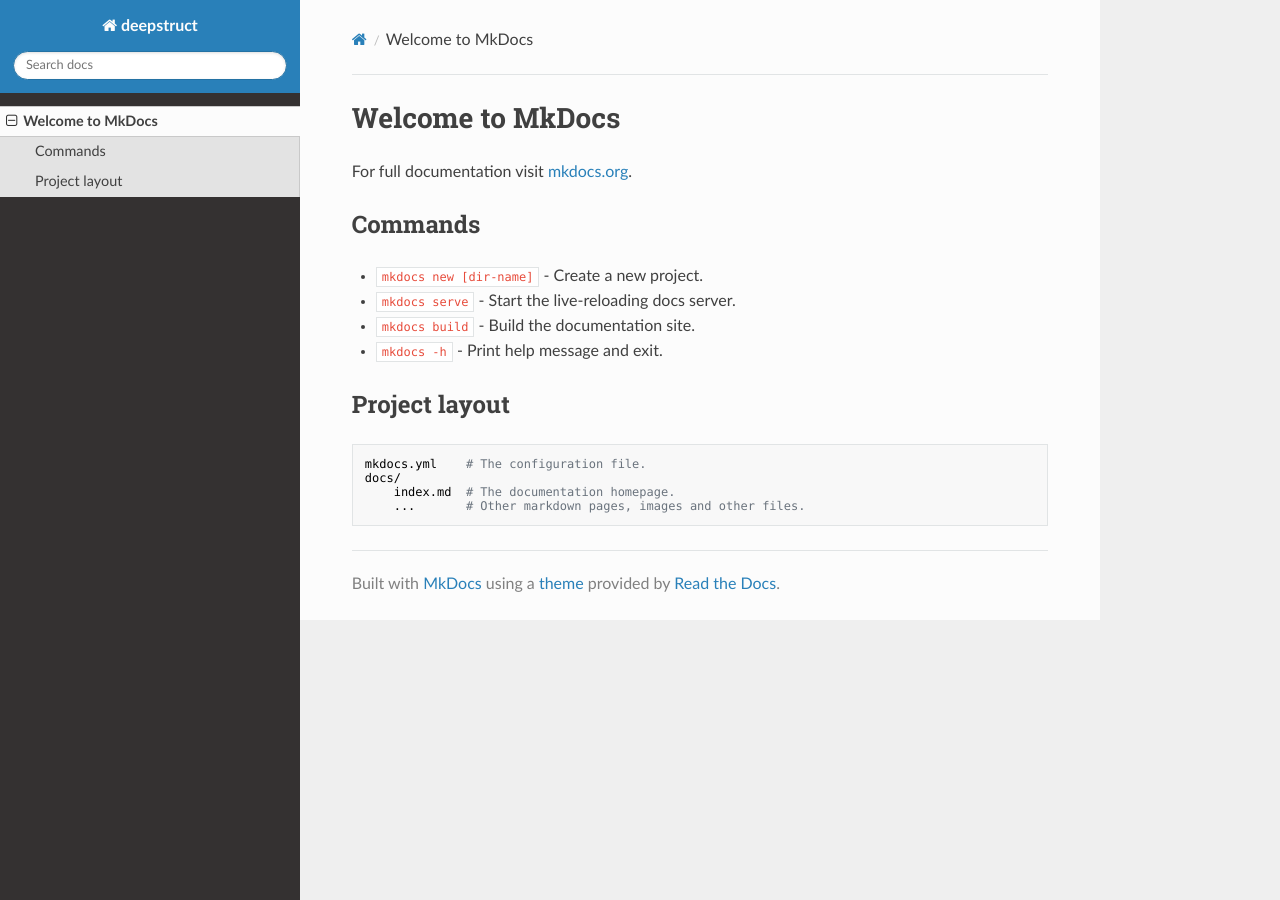
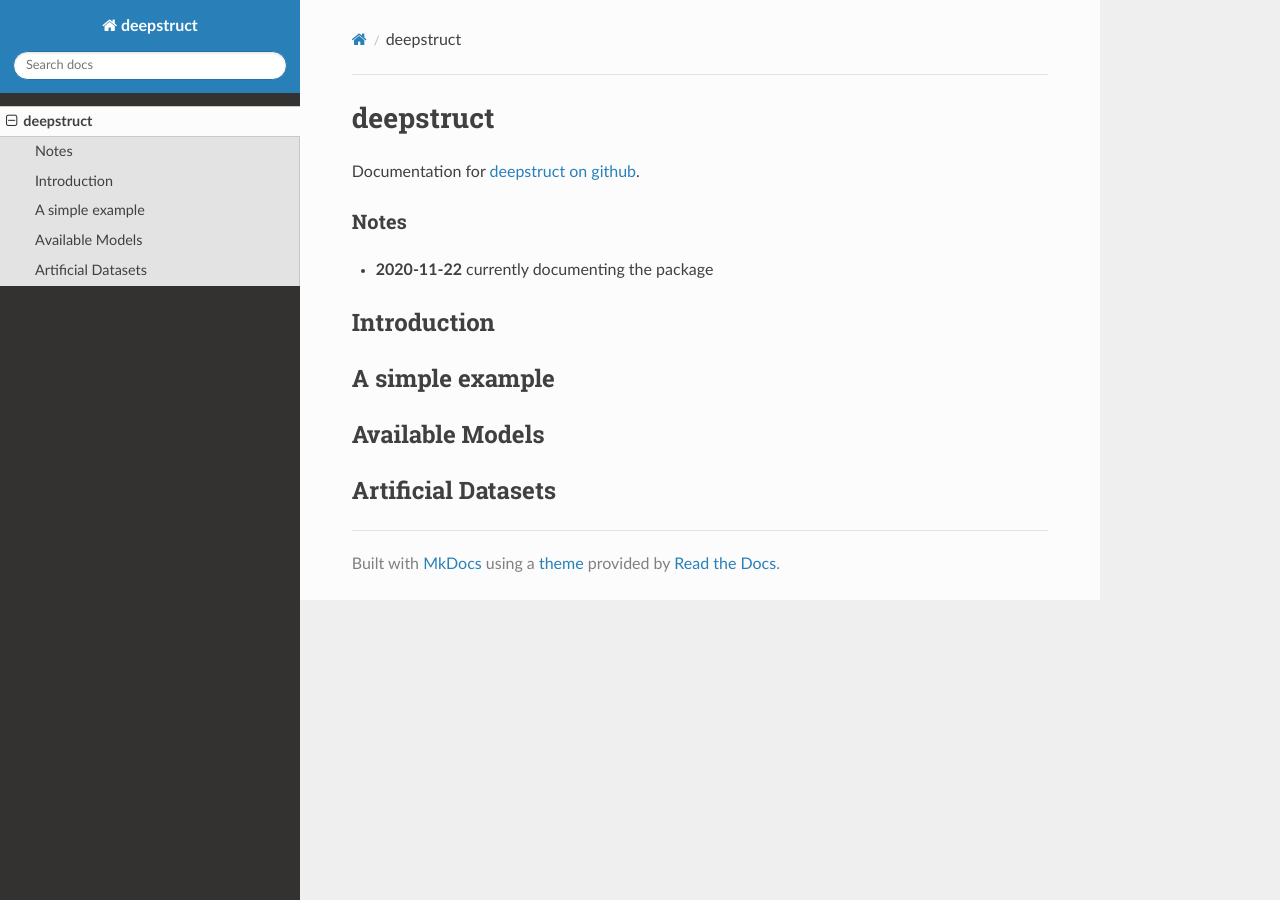
Before and after one commit to innvariant/deepstruct, an MkDocs documentation site: the page built from docs/docs/index.md, in a window 1280 px wide. Built offline with MkDocs 1.6.1, drawn with Linux system fonts in a browser that asks for light colours; nearby versions of some CDN libraries.

Commit message:
Doc test

```diff
--- a/docs/docs/index.md
+++ b/docs/docs/index.md
@@ -1,17 +1,17 @@
-# Welcome to MkDocs
+# deepstruct
+Documentation for [deepstruct on github](https://github.com/innvariant/deepstruct).
 
-For full documentation visit [mkdocs.org](https://www.mkdocs.org).
+### Notes
+- **2020-11-22** currently documenting the package
 
-## Commands
 
-* `mkdocs new [dir-name]` - Create a new project.
-* `mkdocs serve` - Start the live-reloading docs server.
-* `mkdocs build` - Build the documentation site.
-* `mkdocs -h` - Print help message and exit.
+## Introduction
 
-## Project layout
 
-    mkdocs.yml    # The configuration file.
-    docs/
-        index.md  # The documentation homepage.
-        ...       # Other markdown pages, images and other files.
+## A simple example
+
+
+## Available Models
+
+
+## Artificial Datasets
--- /dev/null
+++ b/docs/index.md
@@ -0,0 +1,2 @@
+# deepstruct
+Test
```
Also changed, not shown: README.md.
